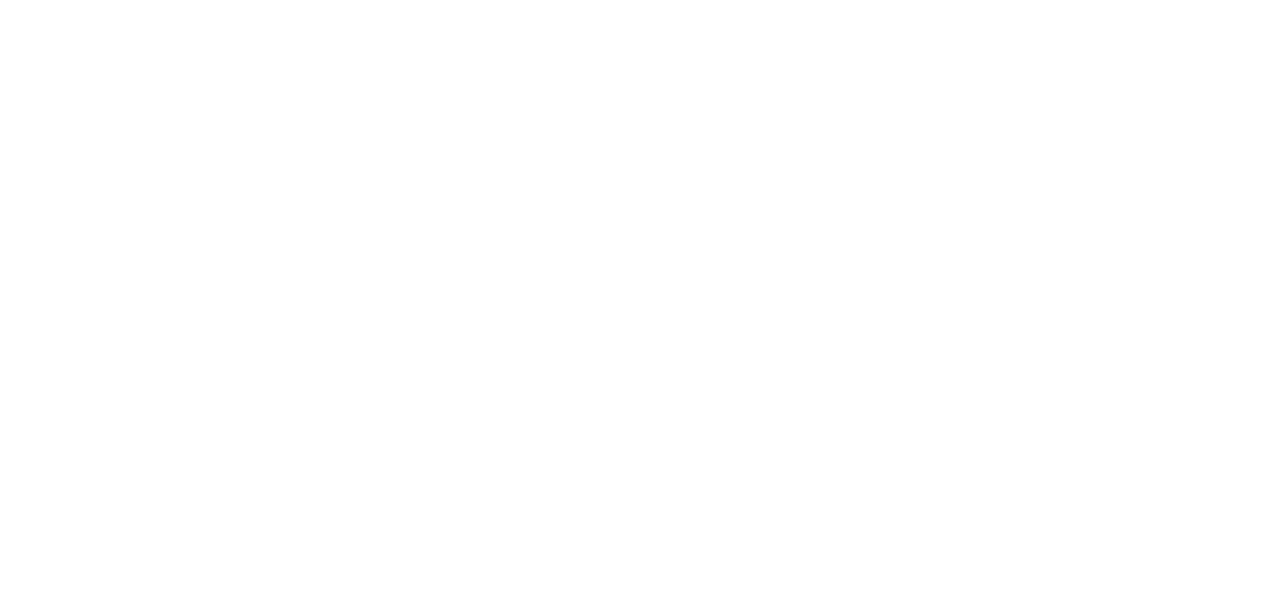
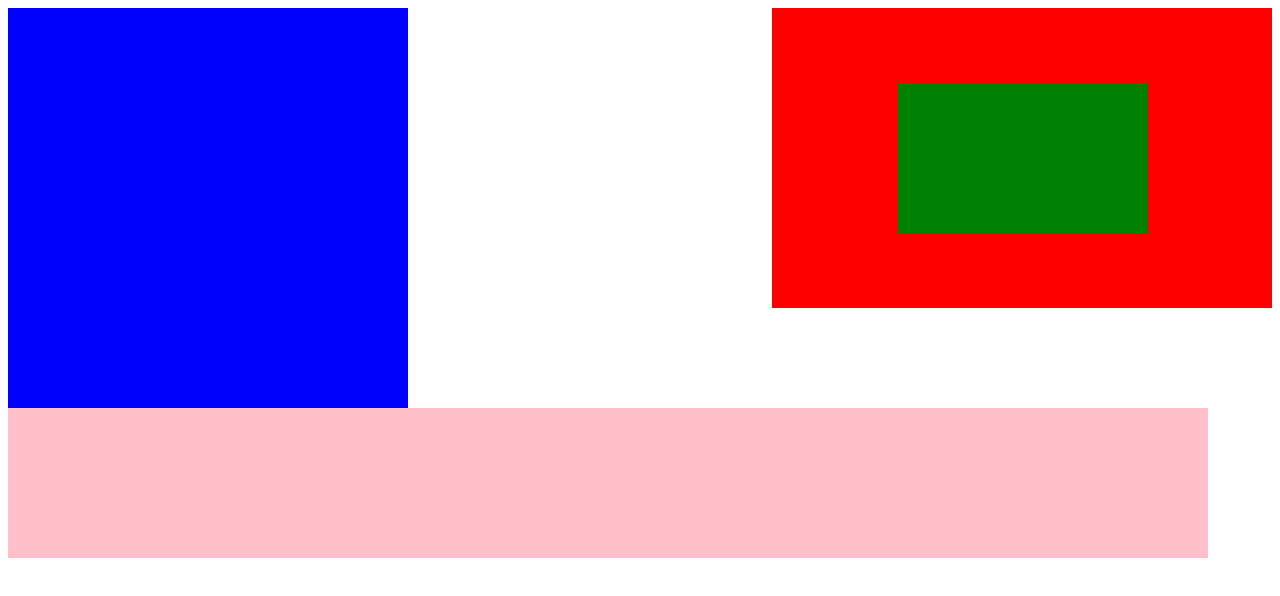
Before and after one commit to Alexg1021/geekwise-web-development, a plain HTML site: page boxes.html in a window 1280 px wide. Drawn offline with Linux system fonts and the light colour scheme.

Commit message:
pushing up docs

```diff
--- a/boxes.html
+++ b/boxes.html
@@ -0,0 +1,19 @@
+<!DOCTYPE html>
+<html>
+  <head>
+    <meta charset="utf-8">
+    <title>Playing with Boxes</title>
+    <link rel="stylesheet" href="css/boxes.css">
+  </head>
+  <body>
+
+    <div class="box-1"></div>
+
+    <div class="box-2">
+      <div class="sub-box"></div>
+    </div>
+
+    <div class="box-3"></div>
+
+  </body>
+</html>
--- /dev/null
+++ b/css/boxes.css
@@ -0,0 +1,27 @@
+.box-1{
+  height: 400px;
+  width: 400px;
+  background-color: blue;
+  float: left;
+}
+
+.box-2{
+  height: 300px;
+  width: 500px;
+  float: right;
+  background-color: red;
+}
+
+.sub-box{
+  height: 150px;
+  width: 250px;
+  background-color: green;
+  margin:75px 125px 75px 125px;
+}
+
+.box-3{
+  height: 150px;
+  width: 1200px;
+  clear: both;
+  background-color: pink;
+}
```
Also changed, not shown: css/styles.css (added, +12 -0 lines), index.html (+1 -1 lines), style_methods.html (added, +44 -0 lines).
